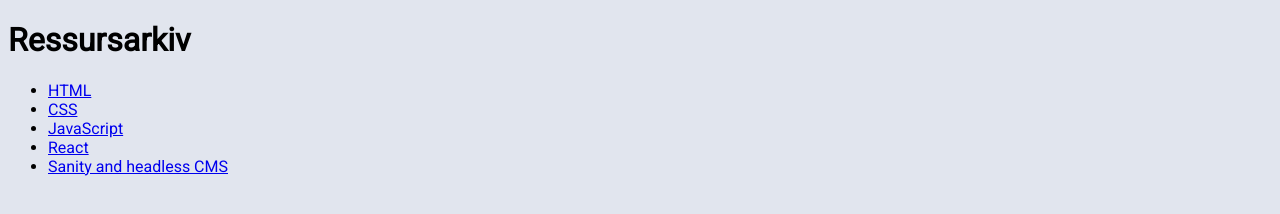
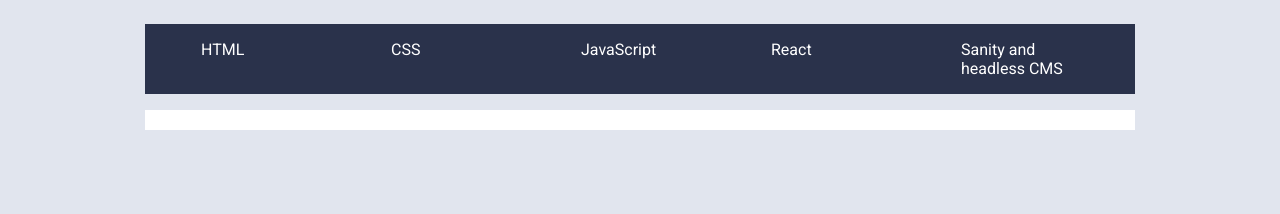
Before and after one commit to ThatsGreatDude/uin25ak1_resource_layout_Steffensen-Andersen, a plain HTML site: page index.html in a window 1280 px wide. Drawn offline with Linux system fonts and the light colour scheme.

Commit message:
css og retting
INDEX.HTML: Fjernet header. Trengs ikke.
Endret section id.

Jobber med css.

```diff
--- a/index.html
+++ b/index.html
@@ -7,11 +7,8 @@
     <link href="styles.css" rel="stylesheet" media="all">
     <script src="ressurser.js" defer></script>
 </head>
+
 <body>
-    <header>
-        <h1>Ressursarkiv</h1> <!--Fjern denne etterpå-->
-    </header>
-
     <main>
         <nav>
             <ul>
@@ -23,8 +20,8 @@
             </ul>
         </nav>
 
-        <section id="category-info"> <!--Usikker her for nå-->
-        </section>
+        <section id="category-info-container">
+            <article id="category-info"> </article>
     </main>
 
     <script src="ressurser.js"></script>
--- a/styles.css
+++ b/styles.css
@@ -12,4 +12,48 @@
 body {
     background-color: var(--lightgrey);
     font-family: var(--font);
+    display: flex; /*https://www.youtube.com/watch?v=7I6pb2MHRQg*/
+    justify-content: center;
+    align-items: center;
 }
+
+nav {
+    background-color: var(--blue);
+}
+
+nav ul {
+    list-style-type: none; /*https://www.w3schools.com/cssref/pr_list-style-type.php*/
+    display: flex;
+    align-items: center;  /*https://www.youtube.com/watch?v=qJVVZYTYA9U*/
+    justify-content: center;
+}
+
+nav a { /*Fiks dette!!*/
+    display: inline-block;
+    padding: 1rem;
+    color: var(--white);
+    text-decoration: none;
+    box-sizing:  border-box;
+    height: 70px;
+    width: 170px;
+    margin-right: 20px;
+    background-color: var(---blue);
+}
+
+nav a.selected {
+    color: var(--blue);
+    background-color: var(--white);
+}
+
+#category-info-container {
+    list-style-type: none; /*Må fiksess på*/
+    display: flex;
+    align-items: center;
+    justify-content: center;
+    background-color: #fff;
+}
+
+#category-info {
+    width: 850px;
+    padding: 10px;
+}
```
